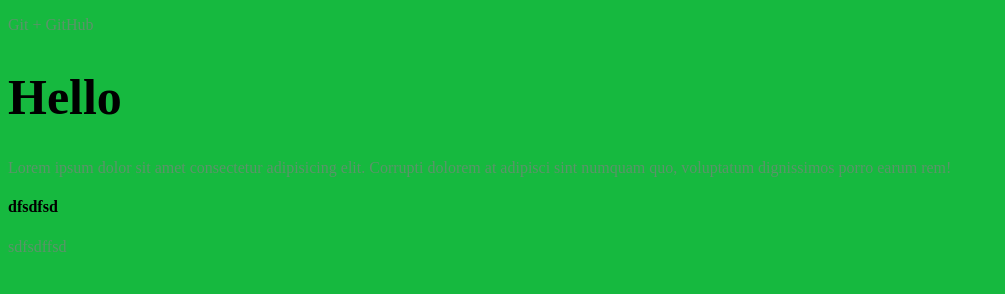
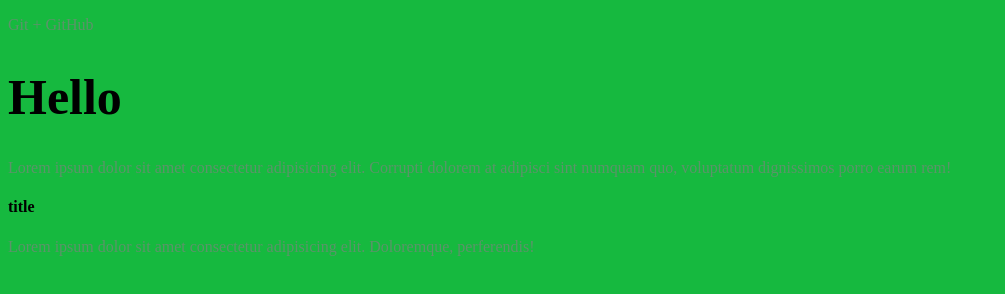
Before and after one commit to BohdanTertyshchev/gittest, a plain HTML site: page index.html in a window 1280 px wide. Shown: the whole page, without its empty margins (0-1005 px from the left). Drawn offline with Linux system fonts and the light colour scheme.

Commit message:
Новая ветка

```diff
--- a/css/main.css
+++ b/css/main.css
@@ -4,7 +4,7 @@ body{
 
 p{
     color: #5c946a;
-    //новый комент
+    */новый комент*/
 }
 
 h1{
--- a/index.html
+++ b/index.html
@@ -10,7 +10,7 @@
     <p>Git + GitHub</p>
     <h1>Hello</h1>
     <p>Lorem ipsum dolor sit amet consectetur adipisicing elit. Corrupti dolorem at adipisci sint numquam quo, voluptatum dignissimos porro earum rem!</p>
-    <h4>dfsdfsd</h4>
-    <p>sdfsdffsd</p>
+    <h4>title</h4>
+    <p>Lorem ipsum dolor sit amet consectetur adipisicing elit. Doloremque, perferendis!</p>
 </body>
 </html>
```
